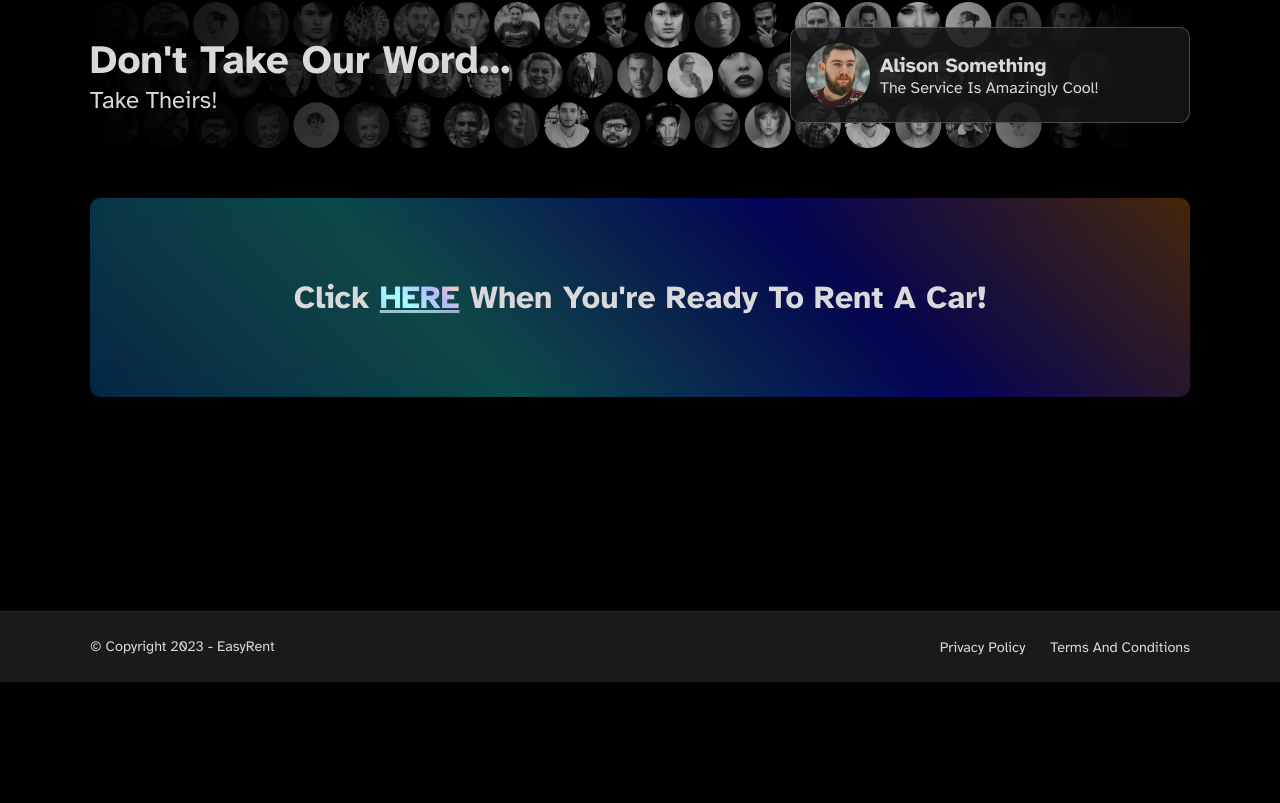
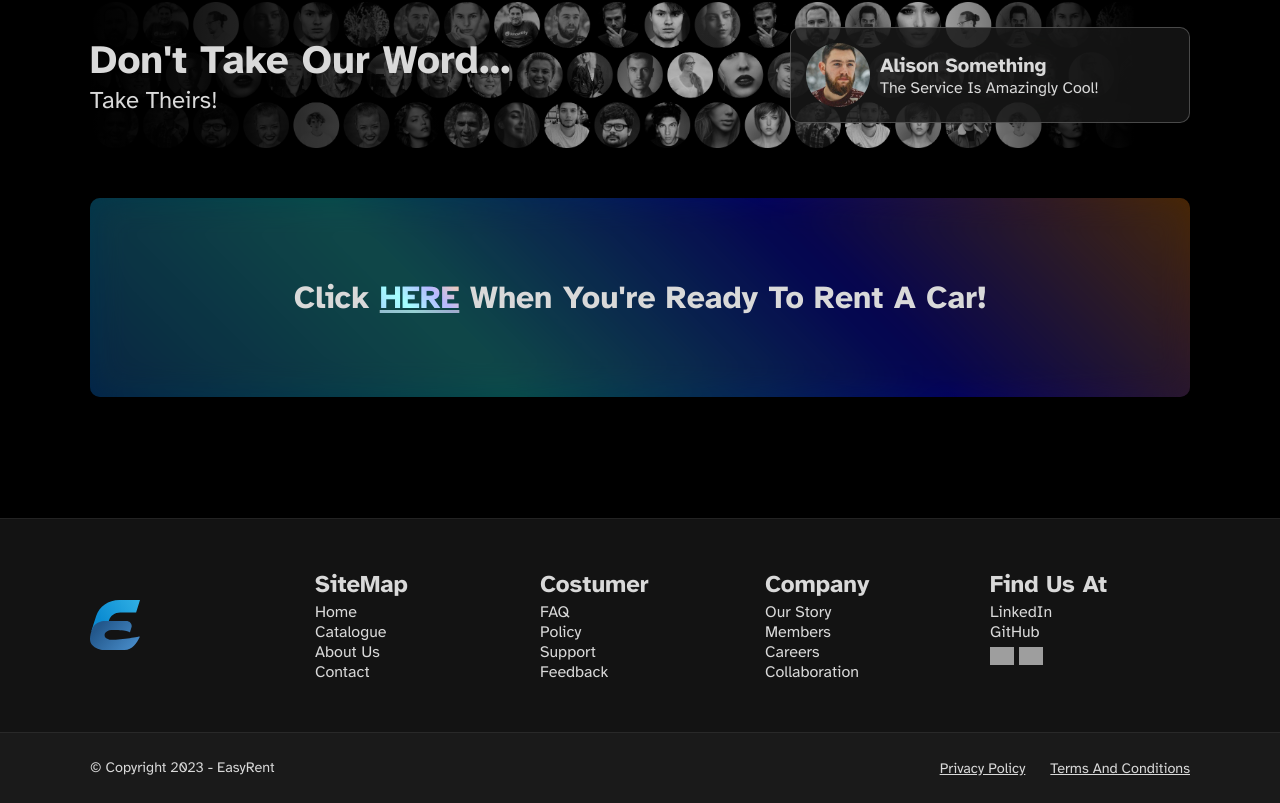
Before and after one commit to mwww/EasyRent, a React (Vite) app: page / in a window 1280 px wide. Shown: the part 1236-2039 px from the top of the page. Before the commit the page ends 1918 px from the top, so only its background shows below. Built offline with nearby package versions, Linux system fonts and the light colour scheme; grey boxes are pictures that could not be loaded.

Commit message:
added: fake footer and added: icons

```diff
--- a/src/components/footer/footer.tsx
+++ b/src/components/footer/footer.tsx
@@ -1,4 +1,7 @@
 import css from './footer.module.scss'
+
+import lg_fb from './icons/fb.svg'
+import lg_ig from './icons/ig.svg'
 
 export default function Footer() {
   const footerLinks = [
@@ -67,7 +70,9 @@ export default function Footer() {
     },
   ]
   return (
-    <footer className={css.footer}>
+    <>
+      {Array.from({ length: 2 }).map((_, index) => (
+        <footer className={`${css.footer} ${index && css.isReal}`}>
           <div className={`content_wrapper`}>
             {/* <h1>footer!</h1> */}
             {/* <a href="" className={`background_def ${css.logo}`}></a> */}
@@ -105,20 +110,12 @@ export default function Footer() {
                 <ul className={css.socialIcons}>
                   <li>
                     <a href="">
-                  <img
-                    src="https://cdn.jsdelivr.net/gh/devicons/devicon/icons/facebook/facebook-original.svg"
-                    alt="fb"
-                  />
+                      <img className="no_drag" src={lg_fb} alt="fb" />
                     </a>
                   </li>
                   <li>
                     <a href="">
-                  <img src="" alt="ig" />
-                </a>
-              </li>
-              <li>
-                <a href="">
-                  <img src="" alt="wa" />
+                      <img className="no_drag" src={lg_ig} alt="ig" />
                     </a>
                   </li>
                 </ul>
@@ -126,6 +123,23 @@ export default function Footer() {
               </div>
             </div>
           </div>
+          <div className={css.legalStuff}>
+            <div className={`content_wrapper ${css.container}`}>
+              <p>© Copyright 2023 - EasyRent</p>
+              <p>
+                <ul className={css.legalLinks}>
+                  <li>
+                    <a href="">Privacy Policy</a>
+                  </li>
+                  <li>
+                    <a href="">Terms and Conditions</a>
+                  </li>
+                </ul>
+              </p>
+            </div>
+          </div>
         </footer>
+      ))}
+    </>
   )
 }
```
Lines whose indentation alone changed are shown as unchanged.
